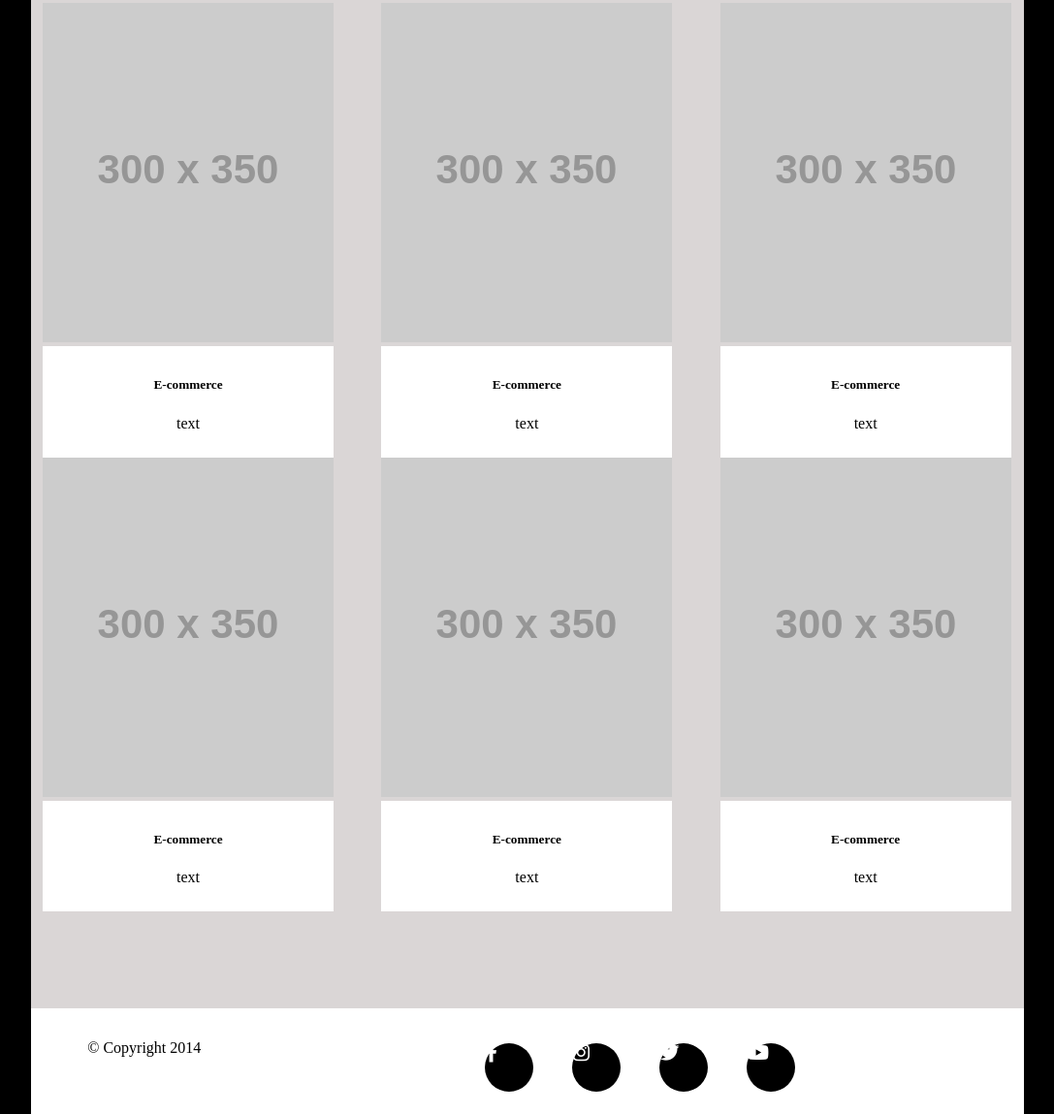
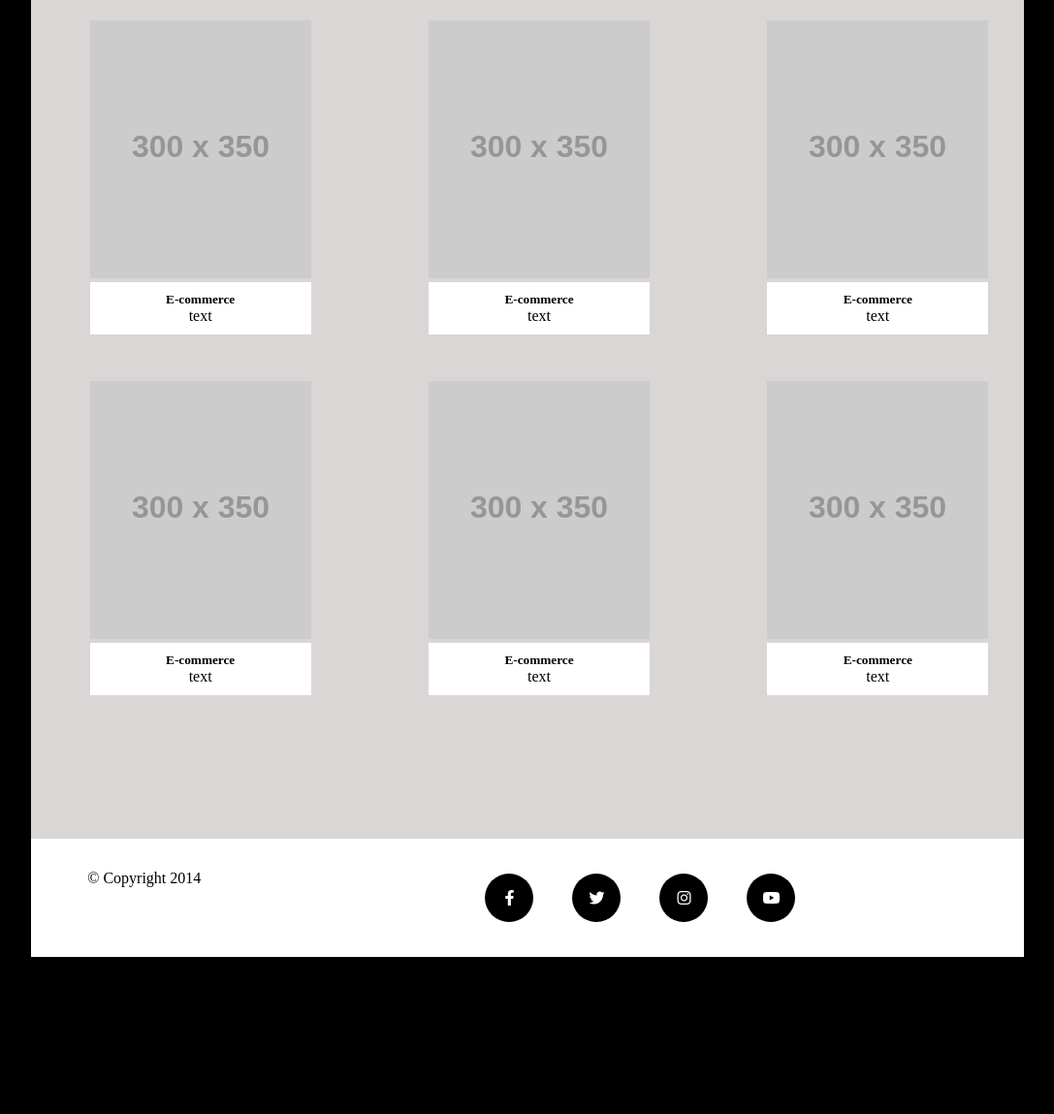
Before and after one commit to klubus/task-runner, a website: page index.html in a window 1280 px wide. Shown: the part 1532-2681 px from the top of the page at 97% size, without its empty margins (96-1183 px from the left). After the commit the page ends 2519 px from the top, so only its background shows below. Drawn offline with Linux system fonts and the light colour scheme; placeholder pictures from the web are drawn by us.

Commit message:
add styles

```diff
--- a/index.html
+++ b/index.html
@@ -23,12 +23,10 @@
           <li>CONTACT</li>
         </ul>
       </div>
-      <div class="row">
-        <div class="col-12">
+      <div class="nav-text">
         <h3>Welcome To Our Studio!</h3>
         <h2>IT'S NICE TO MEET YOU</h2>
         <a href="#">TELL ME MORE</a>
-        </div>
       </div>
     </section>
 
@@ -39,24 +37,22 @@
           <p>Proin iaculis purus consequat sem cure</p>
         </div>
         <div class="row">
-          <div class="col-md-4">
+          <div class="col-md-4 d-md-flex justify-content-center">
             <div class="card p-3 mb-3">
               <div class="row">
-                <div class="col-12">
                 <div class="card-body text-center">
                   <img src="/images/1.png" alt="" />
                   <h3>E-Commerce</h3>
                   <p>
                     There are many variations of passages of Lorem Ipsum
-                      available, but the majority have suffered alteration in
-                      some form.
+                    available, but the majority have suffered alteration in some
+                    form.
                   </p>
                 </div>
               </div>
             </div>
           </div>
-          </div>
-          <div class="col-md-4">
+          <div class="col-md-4 d-md-flex justify-content-center">
             <div class="card p-3 mb-3">
               <div class="row">
                 <div class="col-12">
@@ -73,7 +69,7 @@
               </div>
             </div>
           </div>
-          <div class="col-md-4">
+          <div class="col-md-4 d-md-flex justify-content-center">
             <div class="card p-3 mb-3">
               <div class="row">
                 <div class="col-md-12">
@@ -100,7 +96,7 @@
           <p>Proin iaculis purus consequat sem cure</p>
         </div>
         <div class="row">
-          <div class="col-md-4">
+          <div class="col-md-4 mb-5 d-md-flex justify-content-center">
             <div class="card">
               <div class="card-image">
                 <img src="https://placehold.co/300x350" alt="" />
@@ -111,7 +107,7 @@
               </div>
             </div>
           </div>
-          <div class="col-md-4">
+          <div class="col-md-4 mb-5 d-md-flex justify-content-center">
             <div class="card">
               <div class="card-image">
                 <img src="https://placehold.co/300x350" alt="" />
@@ -122,7 +118,7 @@
               </div>
             </div>
           </div>
-          <div class="col-md-4">
+          <div class="col-md-4 mb-5 d-md-flex justify-content-center">
             <div class="card">
               <div class="card-image">
                 <img src="https://placehold.co/300x350" alt="" />
@@ -133,7 +129,7 @@
               </div>
             </div>
           </div>
-          <div class="col-md-4">
+          <div class="col-md-4 mb-5 d-md-flex justify-content-center">
             <div class="card">
               <div class="card-image">
                 <img src="https://placehold.co/300x350" alt="" />
@@ -144,7 +140,7 @@
               </div>
             </div>
           </div>
-          <div class="col-md-4">
+          <div class="col-md-4 mb-5 d-md-flex justify-content-center">
             <div class="card">
               <div class="card-image">
                 <img src="https://placehold.co/300x350" alt="" />
@@ -155,7 +151,7 @@
               </div>
             </div>
           </div>
-          <div class="col-md-4">
+          <div class="col-md-4 mb-5 d-md-flex justify-content-center">
             <div class="card">
               <div class="card-image">
                 <img src="https://placehold.co/300x350" alt="" />
@@ -173,11 +169,19 @@
       <div class="row justify-content-evenly">
         <div class="col-md-2"><p>© Copyright 2014</p></div>
         <div class="col-md-8">
-          <div class="icon d-md-flex gap-3 justify-content-center">
+          <div class="icons d-md-flex gap-3 justify-content-center">
+            <div class="icon">
               <i class="fa-brands fa-facebook-f"></i>
+            </div>
+            <div class="icon">
+              <i class="fa-brands fa-twitter"></i>
+            </div>
+            <div class="icon">
               <i class="fa-brands fa-instagram"></i>
-            <i class="fa-brands fa-twitter"></i>
+            </div>
+            <div class="icon">
               <i class="fa-brands fa-youtube"></i>
+            </div>
           </div>
         </div>
       </div>
--- a/sass/style.scss
+++ b/sass/style.scss
@@ -21,6 +21,27 @@ section {
   text-decoration: none;
   color: rgb(232, 206, 6);
   font-size: larger;
+}
+
+.nav-text {
+  position: absolute;
+  top: 50%;
+  left: 50%;
+  transform: translate(-50%, -50%);
+  text-align: center;
+}
+
+.nav-text a {
+  display: inline-block;
+  font-weight: 600;
+  text-align: center;
+  text-decoration: none;
+  cursor: pointer;
+  background-color: rgb(245, 221, 9);
+  color: white;
+  padding: 15px;
+  font-size: 1rem;
+  border-radius: 0.375rem;
 }
 
 ul {
@@ -52,29 +73,40 @@ footer {
   background-color: rgba(245, 241, 241, 0.89);
 }
 
+.card {
+  width: 70%;
+}
+
 .card-text {
   background-color: white;
   text-align: center;
   padding: 10px;
-  width: 280px;
 }
 
-.card img {
-  background-repeat: no-repeat;
-  background-size: cover;
-  background-position: center;
+.card-text h5,
+.card-text p {
+  margin: 0;
+  margin-top: -3;
 }
 
-footer i {
-  margin: 20px;
+.card-image img {
+  width: 100%;
+  height: 100%;
+  object-fit: cover;
+}
+
+.card-image {
+  margin: 0;
+}
+
+.icon {
+  display: flex;
+  justify-content: center;
+  align-items: center;
   width: 50px;
   height: 50px;
   background-color: black;
   color: white;
   border-radius: 50%;
-
-  display: flex; /* włączamy flexa */
-  justify-content: center; /* wyśrodkowanie poziome */
-  align-items: center; /* wyśrodkowanie pionowe */
-  font-size: 20px;
+  margin: 20px;
 }
```
Also changed, not shown: css/style.css, 1 other file. Lines whose indentation alone changed are shown as unchanged.
